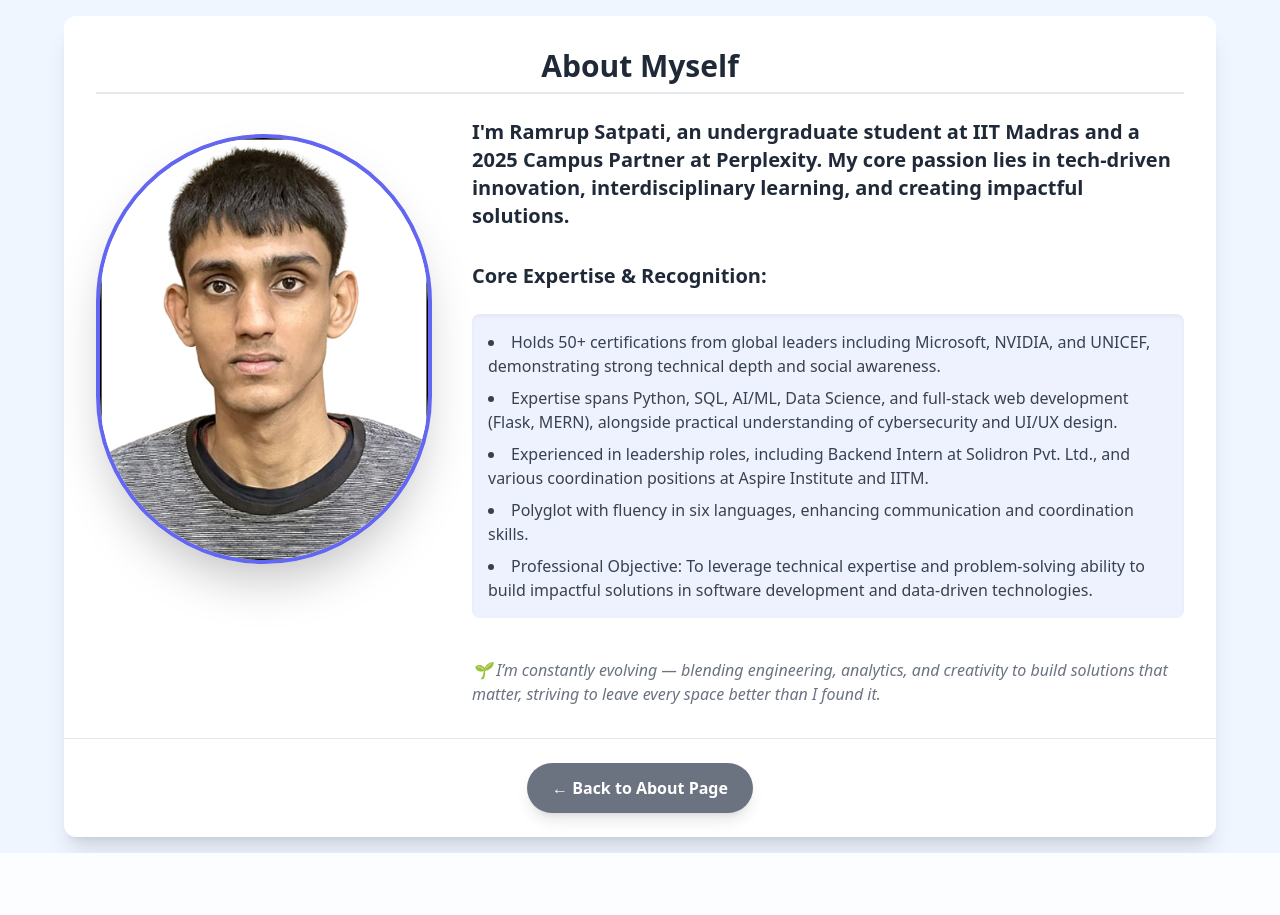
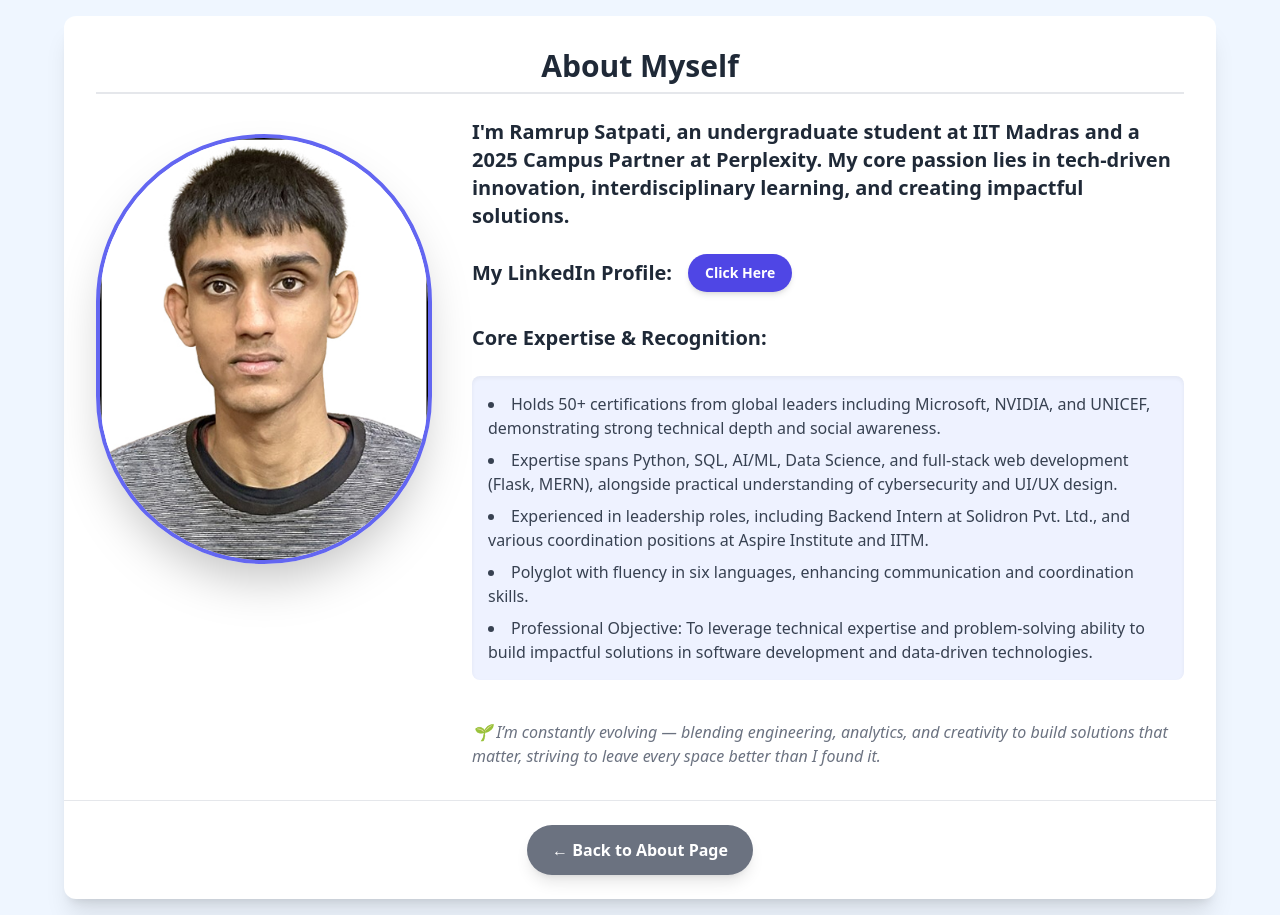
Before and after one commit to RSNPIIT/Dummy-Project, a Python web app: template templates/about.html in a window 1280 px wide. Before the commit the page ends 853 px from the top, so only its background shows below. Run offline with Jinja, Linux system fonts and the light colour scheme; the template is opened without the code that fills it, so the values that code supplies are empty; some libraries are stand-ins or nearby versions.

Commit message:
The About Page Features the Clean Link to my LinkedIN profile

```diff
--- a/templates/about.html
+++ b/templates/about.html
@@ -48,6 +48,18 @@
                         <p class="text-xl font-semibold text-gray-800">
                             I'm Ramrup Satpati, an undergraduate student at IIT Madras and a 2025 Campus Partner at Perplexity. My core passion lies in tech-driven innovation, interdisciplinary learning, and creating impactful solutions.
                         </p>
+                        <p class="text-xl font-semibold text-gray-800 flex items-center space-x-4">
+                            <span>My LinkedIn Profile:</span>
+                            <!-- LINKEDIN BUTTON (Styled as a rounded button) -->
+                            <a href="https://www.linkedin.com/in/ramrup-satpati-683970341/" class="
+                                inline-flex items-center px-4 py-2 border border-transparent
+                                text-sm font-semibold rounded-full shadow-md text-white
+                                bg-indigo-600 hover:bg-indigo-700
+                                transition duration-150 ease-in-out focus:outline-none focus:ring-4 focus:ring-indigo-400 focus:ring-opacity-75
+                            ">
+                                Click Here
+                            </a>
+                        </p>
 
                         <h4 class="text-xl font-bold text-gray-800 pt-2">Core Expertise & Recognition:</h4>
                         <ul class="list-disc list-inside space-y-2 pl-4 text-base bg-indigo-50 p-4 rounded-lg shadow-inner">
```
